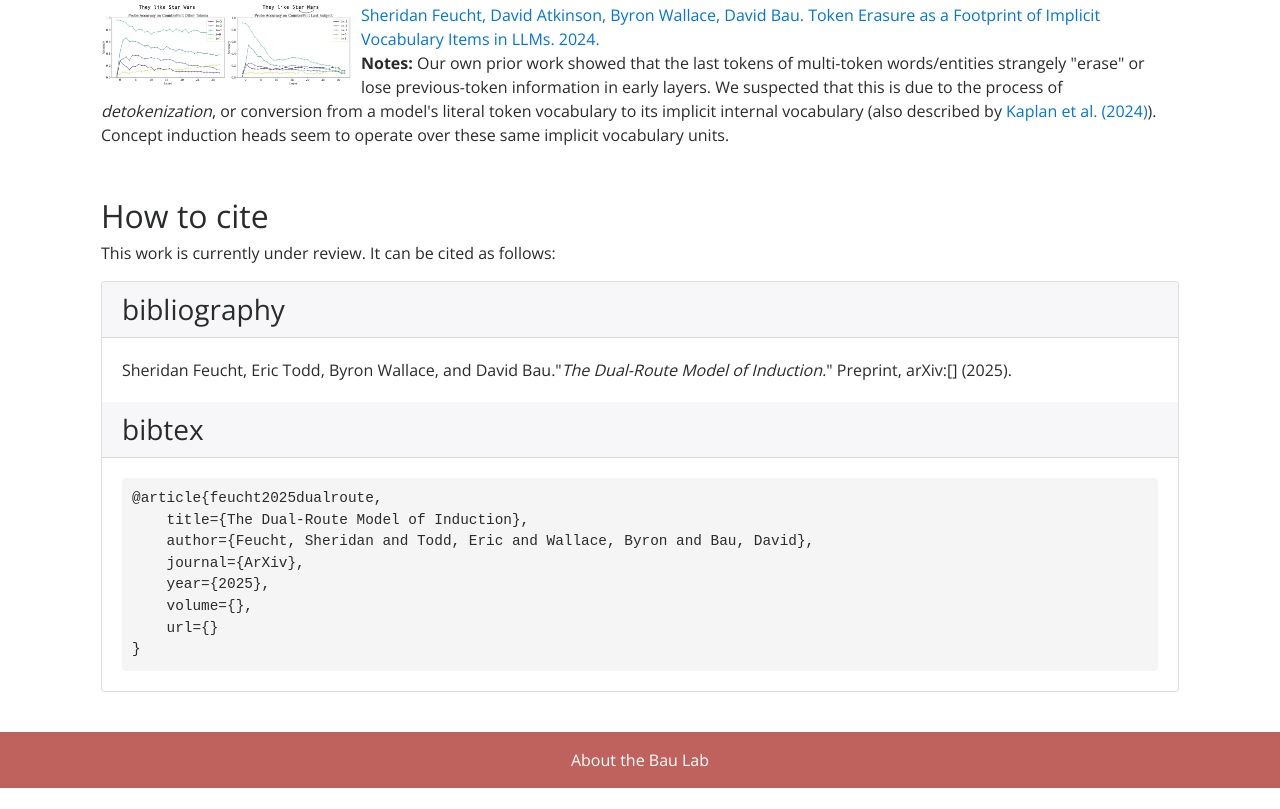
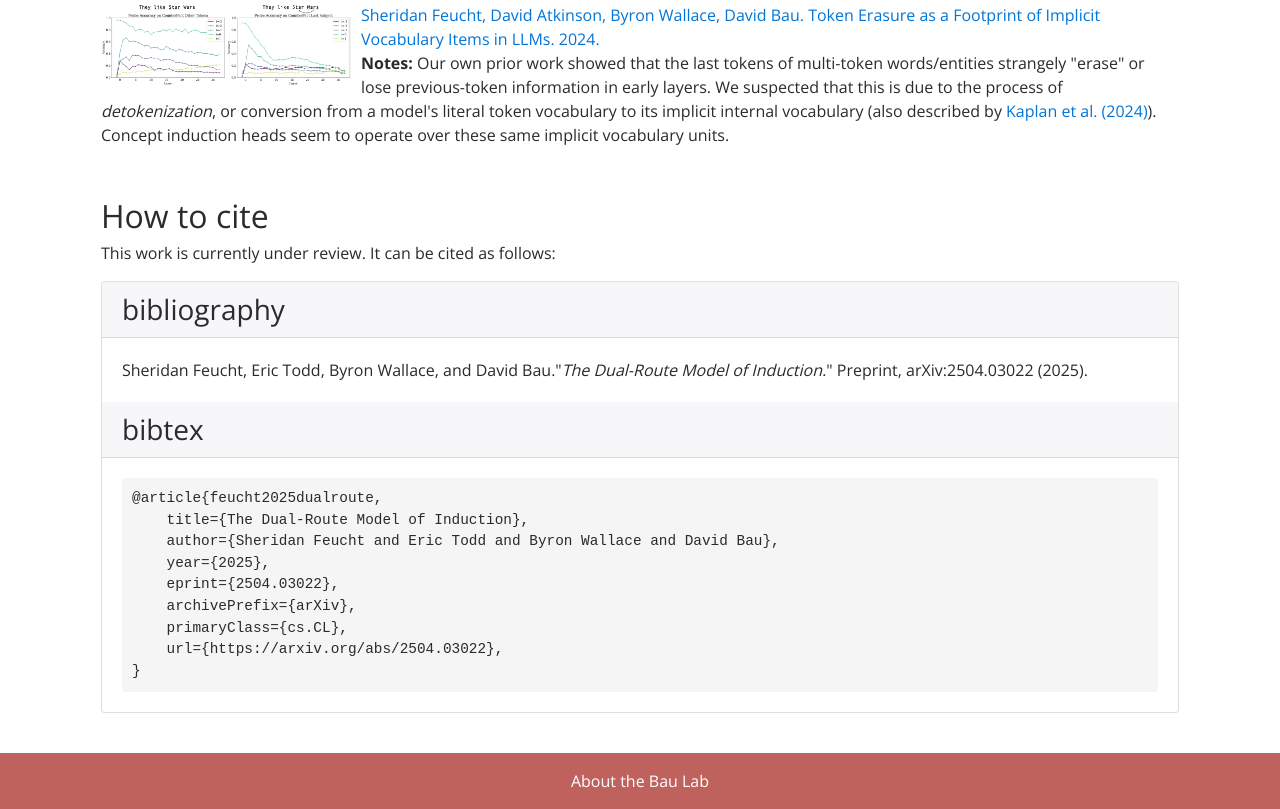
Before and after one commit to sfeucht/dualroute-web, a plain HTML site: page public/index.html in a window 1280 px wide. Shown: the part 4815-5624 px from the top of the page. Before the commit the page ends 5603 px from the top, so only its background shows below. Drawn offline with nearby package versions, Linux system fonts and the light colour scheme.

Commit message:
added arxiv link

```diff
--- a/public/index.html
+++ b/public/index.html
@@ -154,7 +154,7 @@
         <div class="row justify-content-center text-center">
 
             <p>
-                <a href="" class="d-inline-block p-3 align-top" target="_blank">
+                <a href="https://arxiv.org/abs/2504.03022" class="d-inline-block p-3 align-top" target="_blank">
                     <img height="100" width="78" src="images/paper-thumb.png" style="border:1px solid; margin: 0 38px;"
                         alt="ArXiv Preprint thumbnail" data-nothumb="">
                     <br>ArXiv<br>Preprint</a>
@@ -344,7 +344,7 @@ foo = <span class="bold">[bar[i] for i in range( </span>
                     <h3 class="card-header">bibliography</h3>
                     <div class="card-block">
                         <p style="text-indent: -3em; margin-left: 3em;" class="card-text clickselect">
-                            Sheridan Feucht, Eric Todd, Byron Wallace, and David Bau."<i>The Dual-Route Model of Induction.</i>" Preprint, arXiv:[] (2025).</nobr>
+                            Sheridan Feucht, Eric Todd, Byron Wallace, and David Bau."<i>The Dual-Route Model of Induction.</i>" Preprint, arXiv:2504.03022 (2025).</nobr>
                         </p>
                     </div>
                     <h3 class="card-header">bibtex</h3>
@@ -352,11 +352,12 @@ foo = <span class="bold">[bar[i] for i in range( </span>
                         <pre class="card-text clickselect"
                         >@article{feucht2025dualroute,
     title={The Dual-Route Model of Induction},
-    author={Feucht, Sheridan and Todd, Eric and Wallace, Byron and Bau, David},
-    journal={ArXiv},
+    author={Sheridan Feucht and Eric Todd and Byron Wallace and David Bau},
     year={2025},
-    volume={},
-    url={}
+    eprint={2504.03022},
+    archivePrefix={arXiv},
+    primaryClass={cs.CL},
+    url={https://arxiv.org/abs/2504.03022},
 }</pre>
                     </div>
                 </div>
```
Also changed, not shown: src/index.html (+7 -6 lines).
